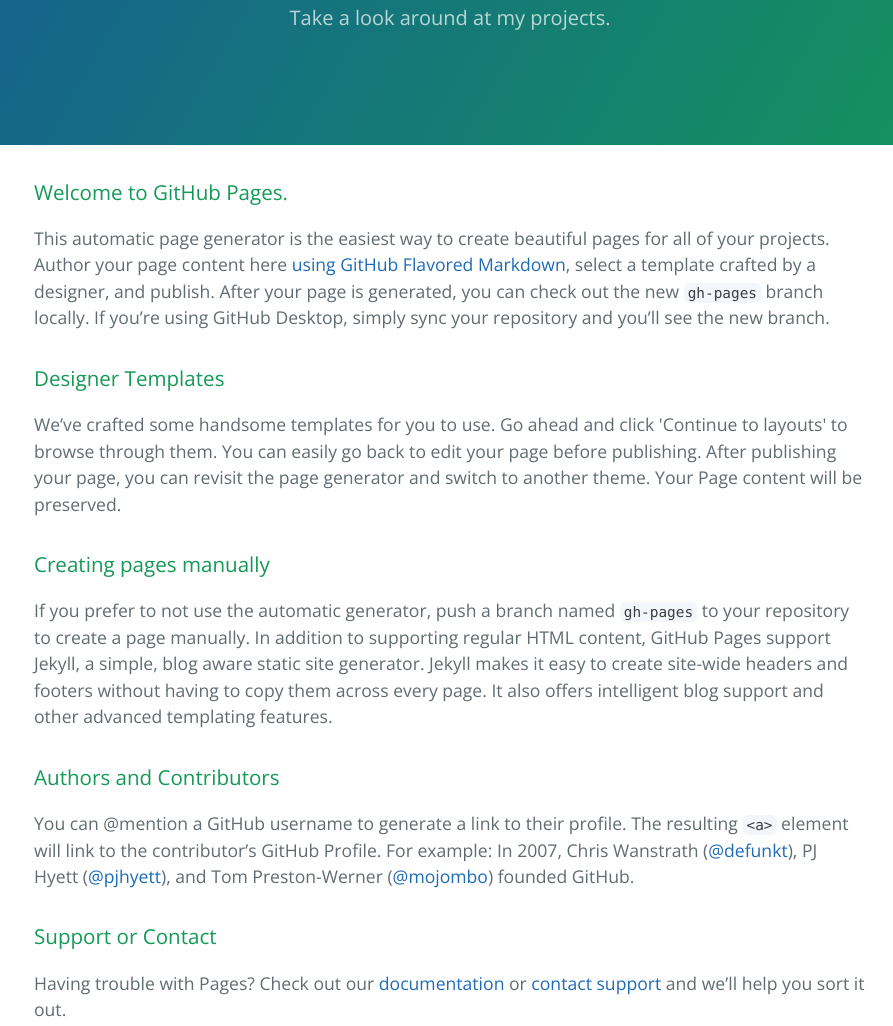
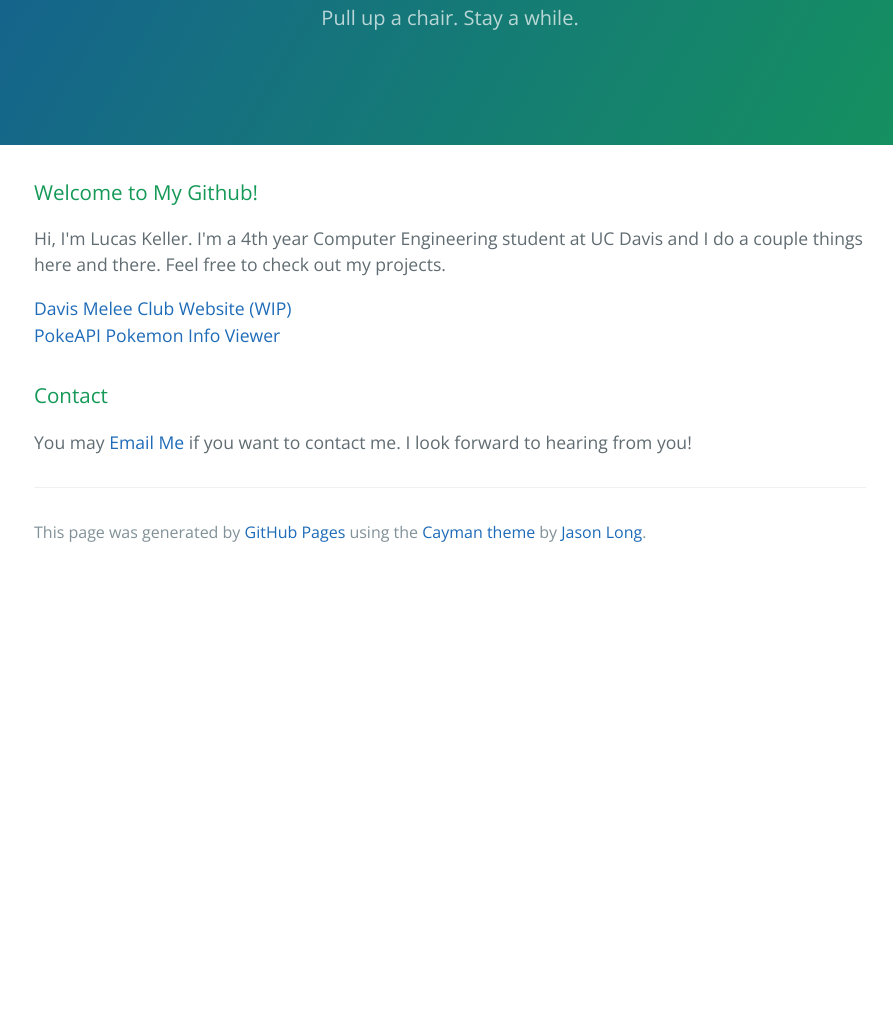
Before and after one commit to lucask95/lucask95.github.io, a plain HTML site: page index.html in a window 1280 px wide. Shown: the part 172-1198 px from the top of the page, without its empty margins (190-1083 px from the left). After the commit the page ends 800 px from the top, so only its background shows below. Drawn offline with nearby package versions, Linux system fonts and the light colour scheme.

Commit message:
Updated Index

```diff
--- a/index.html
+++ b/index.html
@@ -12,38 +12,26 @@
   <body>
     <section class="page-header">
       <h1 class="project-name">Lucas Keller</h1>
-      <h2 class="project-tagline">Take a look around at my projects.</h2>
+      <h2 class="project-tagline">Pull up a chair. Stay a while.</h2>
     </section>
 
     <section class="main-content">
-      <h3>
-<a id="welcome-to-github-pages" class="anchor" href="#welcome-to-github-pages" aria-hidden="true"><span aria-hidden="true" class="octicon octicon-link"></span></a>Welcome to GitHub Pages.</h3>
 
-<p>This automatic page generator is the easiest way to create beautiful pages for all of your projects. Author your page content here <a href="https://guides.github.com/features/mastering-markdown/">using GitHub Flavored Markdown</a>, select a template crafted by a designer, and publish. After your page is generated, you can check out the new <code>gh-pages</code> branch locally. If you’re using GitHub Desktop, simply sync your repository and you’ll see the new branch.</p>
+      <h3><a id="lkeller-site-main-content" class="anchor" href="#lkeller-site-main-content" aria-hidden="true"><span aria-hidden="true" class="octicon octicon-link"></span></a>Welcome to My Github!</h3>
 
-<h3>
-<a id="designer-templates" class="anchor" href="#designer-templates" aria-hidden="true"><span aria-hidden="true" class="octicon octicon-link"></span></a>Designer Templates</h3>
+      <p>Hi, I'm Lucas Keller. I'm a 4th year Computer Engineering student at UC Davis and I do a couple things here and there. Feel free to check out my projects.</p>
 
-<p>We’ve crafted some handsome templates for you to use. Go ahead and click 'Continue to layouts' to browse through them. You can easily go back to edit your page before publishing. After publishing your page, you can revisit the page generator and switch to another theme. Your Page content will be preserved.</p>
+      <a href="https://lucask95.github.io/davismeleeclub-website/">Davis Melee Club Website (WIP)</a><br />
+      <a href="https://lucask95.github.io/pokeapi-website/">PokeAPI Pokemon Info Viewer</a>
 
-<h3>
-<a id="creating-pages-manually" class="anchor" href="#creating-pages-manually" aria-hidden="true"><span aria-hidden="true" class="octicon octicon-link"></span></a>Creating pages manually</h3>
+      <h3><a id="contact" class="anchor" href="#contact" aria-hidden="true"><span aria-hidden="true" class="octicon octicon-link"></span></a>Contact</h3>
 
-<p>If you prefer to not use the automatic generator, push a branch named <code>gh-pages</code> to your repository to create a page manually. In addition to supporting regular HTML content, GitHub Pages support Jekyll, a simple, blog aware static site generator. Jekyll makes it easy to create site-wide headers and footers without having to copy them across every page. It also offers intelligent blog support and other advanced templating features.</p>
-
-<h3>
-<a id="authors-and-contributors" class="anchor" href="#authors-and-contributors" aria-hidden="true"><span aria-hidden="true" class="octicon octicon-link"></span></a>Authors and Contributors</h3>
-
-<p>You can @mention a GitHub username to generate a link to their profile. The resulting <code>&lt;a&gt;</code> element will link to the contributor’s GitHub Profile. For example: In 2007, Chris Wanstrath (<a href="https://github.com/defunkt" class="user-mention">@defunkt</a>), PJ Hyett (<a href="https://github.com/pjhyett" class="user-mention">@pjhyett</a>), and Tom Preston-Werner (<a href="https://github.com/mojombo" class="user-mention">@mojombo</a>) founded GitHub.</p>
-
-<h3>
-<a id="support-or-contact" class="anchor" href="#support-or-contact" aria-hidden="true"><span aria-hidden="true" class="octicon octicon-link"></span></a>Support or Contact</h3>
-
-<p>Having trouble with Pages? Check out our <a href="https://help.github.com/pages">documentation</a> or <a href="https://github.com/contact">contact support</a> and we’ll help you sort it out.</p>
+      <p>You may <a href="mailto:ljkeller@ucdavis.edu">Email Me</a> if you want to contact me. I look forward to hearing from you!</p>
 
       <footer class="site-footer">
-
-        <span class="site-footer-credits">This page was generated by <a href="https://pages.github.com">GitHub Pages</a> using the <a href="https://github.com/jasonlong/cayman-theme">Cayman theme</a> by <a href="https://twitter.com/jasonlong">Jason Long</a>.</span>
+        <span class="site-footer-credits">
+          This page was generated by <a href="https://pages.github.com">GitHub Pages</a> using the <a href="https://github.com/jasonlong/cayman-theme">Cayman theme</a> by <a href="https://twitter.com/jasonlong">Jason Long</a>.
+        </span>
       </footer>
 
     </section>
```
